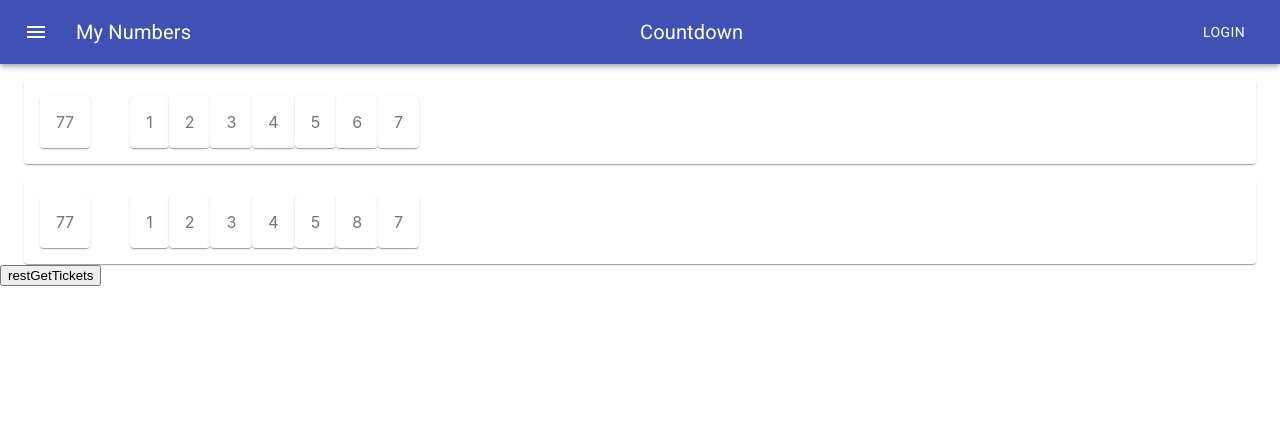
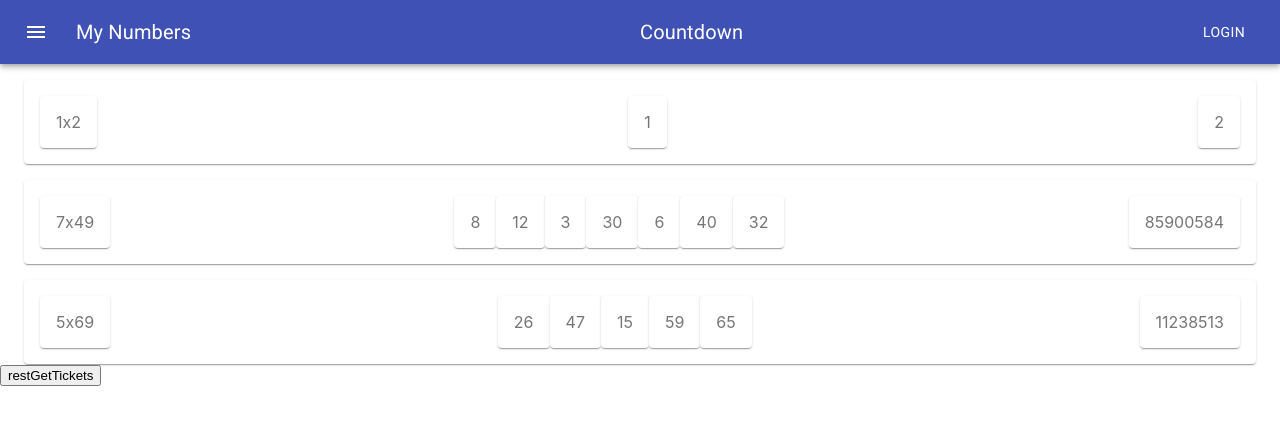
Before and after one commit to ronaldgreeff/glotto, a React (Create React App) app: page / in a window 1280 px wide. Both pictures are taken after a click on the button "restGetTickets". Shown: the top 424 px of the page. Built offline with nearby package versions, Linux system fonts and the light colour scheme.

Commit message:
odds hoisted

```diff
--- a/src/App.js
+++ b/src/App.js
@@ -5,6 +5,7 @@ import TicketGrid from './TicketGrid'
 import Container from '@material-ui/core/Container';
 import { spacing } from '@material-ui/system';
 import Box from '@material-ui/core/Box';
+
 
 function TempButton(props) {
   // use this to setState of App,
@@ -16,16 +17,48 @@ function TempButton(props) {
   );
 }
 
+
 class App extends React.Component {
 
   constructor(props) {
     super(props);
     this.state = {
       ticketData: [
-        { x: 7, y: 7, n: [1,2,3,4,5,6,7] },
-        { x: 7, y: 7, n: [1,2,3,4,5,8,7] },
       ]
     };
+  }
+
+  factorial(num) {
+    if (num === 0 || num === 1)
+      return 1;
+    for (var i = num - 1; i >= 1; i--) {
+      num *= i;
+    }
+    return num;
+  }
+
+  calcOdds(x, y) {
+    //  totalPossibleNumbers! / ( nNumbersChosen!*(totalPossibleNumbers-nNumbersChosen)! )
+    var tpns = this.factorial(y);
+    var nsc = this.factorial(x);
+    var tpnsmnsc = this.factorial(y-x);
+    var result = ( tpns / (nsc*tpnsmnsc) );
+    return result.toFixed();
+  }
+
+  restGetTickets(data) {
+    var ticketData = [
+      { x: 1, y: 2, n: [1,] },
+      { x: 7, y: 49, n: [8,12,3,30,6,40,32] },
+      { x: 5, y: 69, n: [26,47,15,59,65] },
+    ]
+    for (var i in ticketData) {
+      var odds = this.calcOdds(ticketData[i].x, ticketData[i].y)
+      ticketData[i]['odds'] = odds;
+    }
+    this.setState({
+      ticketData: ticketData,
+    });
   }
 
   render() {
@@ -39,7 +72,7 @@ class App extends React.Component {
           </Container>
         </Box>
         <Box>
-          <TempButton />
+          <TempButton onClick={(data) => this.restGetTickets(data)} />
         </Box>
       </div>
     );
--- a/src/RowInfo.js
+++ b/src/RowInfo.js
@@ -21,6 +21,7 @@ export default function RowInfo(props) {
         <Grid item>
           {props.x}
         </Grid>
+        x
         <Grid item>
           {props.y}
         </Grid>
--- a/src/RowNumbers.js
+++ b/src/RowNumbers.js
@@ -9,22 +9,21 @@ const useStyles = makeStyles((theme) => ({
     padding: theme.spacing(2),
     textAlign: 'center',
     color: theme.palette.text.secondary,
+    // backgroundColor: 'green',
   },
 }));
 
 export default function RowNumbers(props) {
+  // https://material-ui.com/styles/basics/#adapting-based-on-props
   const classes = useStyles();
 
-  var numberCards = []
-    for (var v of props.numbers) {
-      numberCards.push(
-        <Grid item>
-          <Paper className={classes.paper}>
-            {v}
-          </Paper>
-        </Grid>
-      );
-    };
+  const numberCards = props.numbers.map((val, index) =>
+    <Grid item key={index}>
+      <Paper className={classes.paper}>
+        {val}
+      </Paper>
+    </Grid>
+  );
 
   return (
     <Grid container>
--- /dev/null
+++ b/src/RowOdds.js
@@ -0,0 +1,48 @@
+import React from 'react';
+import { makeStyles } from '@material-ui/core/styles';
+import Paper from '@material-ui/core/Paper';
+import Box from '@material-ui/core/Box';
+import Grid from '@material-ui/core/Grid';
+
+const useStyles = makeStyles((theme) => ({
+  paper: {
+    padding: theme.spacing(2),
+    textAlign: 'center',
+    color: theme.palette.text.secondary,
+  },
+}));
+
+export default function RowInfo(props) {
+  const classes = useStyles();
+
+  // function factorialize(num) {
+  //   // 0 should return 1 | 5 should return 120
+  //   // reject <0
+  //   if (num < 0)
+  //         return -1;
+  //   else if (num == 0)
+  //       return 1;
+  //   else {
+  //       return (num * factorialize(num - 1));
+  //   }
+  // }
+  //
+  // function calcOdds() {
+  //   //  totalPossibleNumbers! / ( nNumbersChosen!*(totalPossibleNumbers-nNumbersChosen)! )
+  //   var fY = factorialize(props.y)
+  //   var fX = factorialize(props.x)
+  //   var dB = factorialize(props.y - props.x)
+  //
+  //   return ( fY / (fX*dB) );
+  // }
+
+  return (
+    <Paper className={classes.paper}>
+      <Grid container>
+        <Grid item>
+          { props.odds }
+        </Grid>
+      </Grid>
+    </Paper>
+  );
+}
--- a/src/TicketGrid.js
+++ b/src/TicketGrid.js
@@ -10,47 +10,50 @@ const useStyles = makeStyles((theme) => ({
   },
 }));
 
-class NumbersGrid extends React.Component {
+export default function TicketGrid(props) {
+  const classes = useStyles();
 
-  handleRow(tickets) {
-    var ticketRows = [];
-    for (var ticket of tickets) {
-      ticketRows.push(
-        <Grid item xs={12}>
+  function handleRow(tickets) {
+    //                                      todo: map key to id, not index.
+    const ticketRows = tickets.map((ticket, index) =>
+      <Grid item key={index} xs={12}>
         <TicketRow ticket={ticket}/>
       </Grid>
     );
-    }
     return ticketRows;
   };
 
-  render() {
   return (
     <div>
       <Grid container spacing={2}>
-          {this.handleRow(this.props.tickets)}
+        { handleRow(props.tickets) }
       </Grid>
     </div>
   );
 }
-}
 
-export default NumbersGrid;
-
-// export default function NumbersGrid(props) {
-//   const classes = useStyles();
+// Don't need a class actually
+// class TicketGrid extends React.Component {
 //
-//   return (
-//     <div className={classes.root}>
-//       {props.tickets[0]['n']}
-//       <Grid container spacing={2}>
-//         <Grid item xs={12}>
-//           <TicketRow />
+//   handleRow(tickets) {
+//     //                                      todo: map key to id, not index.
+//     const ticketRows = tickets.map((ticket, index) =>
+//       <Grid item key={index} xs={12}>
+//         <TicketRow ticket={ticket}/>
+//       </Grid>
+//   );
+//     return ticketRows;
+//   };
+//
+//   render() {
+//     return (
+//       <div>
+//         <Grid container spacing={2}>
+//           {this.handleRow(this.props.tickets)}
 //         </Grid>
-//         <Grid item xs={12}>
-//           <TicketRow />
-//         </Grid>
-//       </Grid>
-//     </div>
-//   );
+//       </div>
+//     );
+//   }
 // }
+//
+// export default TicketGrid;
--- a/src/TicketRow.js
+++ b/src/TicketRow.js
@@ -5,6 +5,7 @@ import Box from '@material-ui/core/Box';
 import Grid from '@material-ui/core/Grid';
 import RowNumbers from './RowNumbers';
 import RowInfo from './RowInfo';
+import RowOdds from './RowOdds';
 
 const useStyles = makeStyles((theme) => ({
   paper: {
@@ -12,24 +13,29 @@ const useStyles = makeStyles((theme) => ({
     textAlign: 'center',
     color: theme.palette.text.secondary,
   },
+  gridContainer: {
+    direction: 'row',
+    justifyContent: 'space-between',
+  },
   gridItem: {
-    paddingLeft: theme.spacing(5),
-  }
+  },
 }));
-
 
 export default function NumbersRow(props) {
   const classes = useStyles();
-  const { x, y, n } = props.ticket;
+  const { x, y, n, odds } = props.ticket;
 
   return (
     <Paper className={classes.paper}>
-      <Grid container>
+      <Grid container className={classes.gridContainer}>
         <Grid item>
           <RowInfo x={x} y={y} />
         </Grid>
-        <Grid item className={classes.gridItem}>
+        <Grid item>
           <RowNumbers numbers={n} />
+        </Grid>
+        <Grid item>
+          <RowOdds odds={odds} />
         </Grid>
       </Grid>
     </Paper>
```
Also changed, not shown: src/Helpers.js (added, +20 -0 lines). Lines whose indentation alone changed are shown as unchanged.
